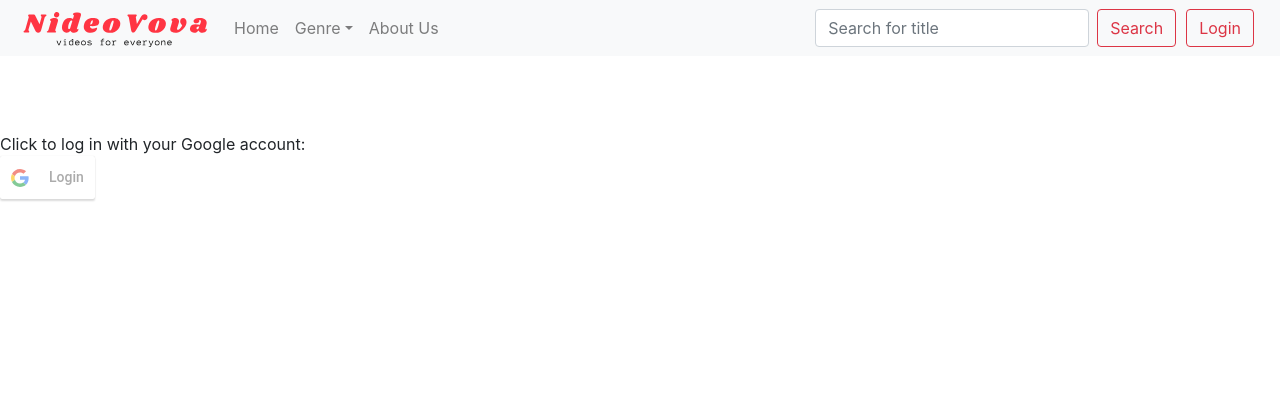
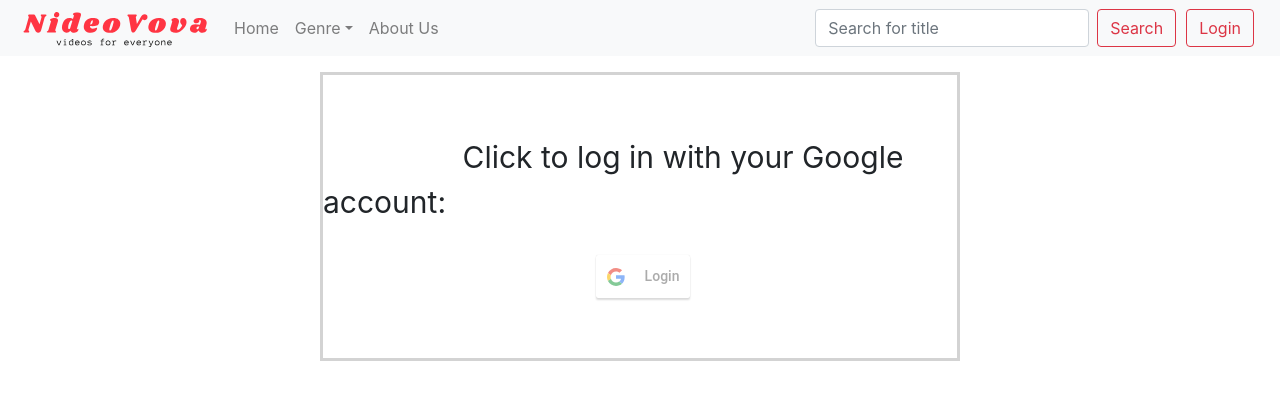
Before and after one commit to matsovevada/Portifolio2DATA2410, a React (Create React App) app in the folder client/: page /login in a window 1280 px wide. Shown: the top 400 px of the page. Built offline with nearby package versions, Linux system fonts and the light colour scheme; no server answers.

Commit message:
Maybe commit css next time?

```diff
--- a/client/src/index.css
+++ b/client/src/index.css
@@ -252,6 +252,13 @@ code {
   margin-left: 50px;
   margin-right: 50px;
   margin-bottom: 40px;
+
+}
+
+.CartShowTotalPrice {
+  margin-left: 46%;
+  font-weight: bold;
+  font-size: 28px;
 }
 /*-----------------------------ORDER HISTORY-----------------------------*/
 
@@ -300,6 +307,41 @@ code {
   margin-left: 40%;
 }
 
+/*-----------------------------USER INFO-----------------------------*/
+
+#DeleteUserBtn {
+  margin-top: 70px;
+  margin-left: 46%;
+}
+
+#DeleteUserCancelBtn {
+  margin-top: 15px;
+  margin-left: 50%;
+}
+
+#DeleteUserConfirmBtn {
+  margin-top: 15px;
+  margin-left: 5%;
+}
+/*-----------------------------LOG IN-----------------------------*/
+
+.Login {
+  border: solid;
+  border-color: lightgray;
+  margin-left: 25%;
+  margin-right: 25%;
+}
+
+#LoginText {
+  font-size: 30px;
+  margin-left: 22%;
+}
+
+.LoginBtnGoogleContainer {
+  margin-left: 43%;
+  margin-top: 30px;
+}
+
 /*-----------------------------HEADER-----------------------------*/
 /*-----------------------------HEADER-----------------------------*/
 /*-----------------------------HEADER-----------------------------*/
@@ -307,5 +349,3 @@ code {
 /*-----------------------------HEADER-----------------------------*/
 /*-----------------------------HEADER-----------------------------*/
 /*-----------------------------HEADER-----------------------------*/
-/*-----------------------------HEADER-----------------------------*/
-/*-----------------------------HEADER-----------------------------*/
```
